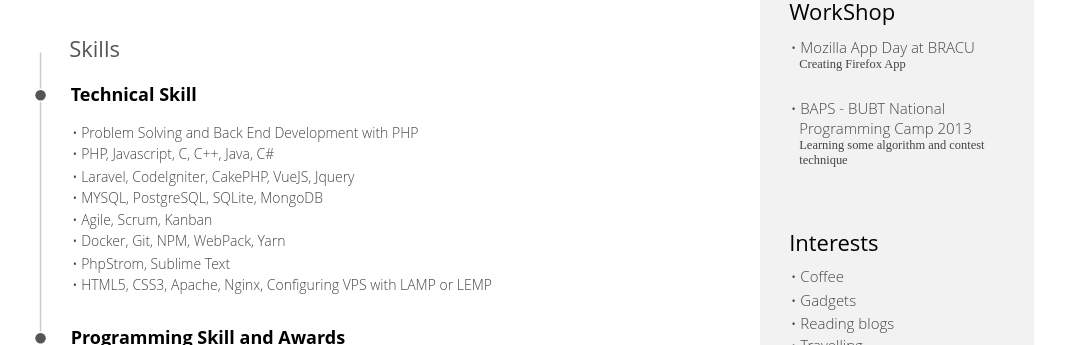
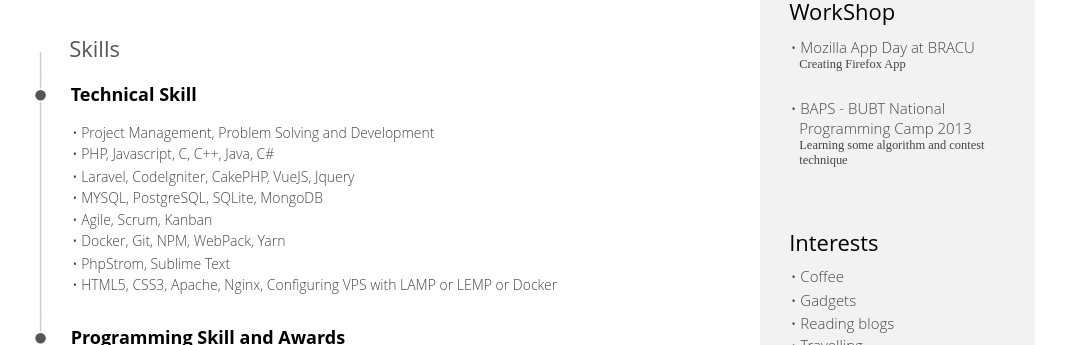
Before and after one commit to Shipu/shipu.github.io, a Nuxt app: page /cv in a window 1280 px wide. Shown: the part 1602-1947 px from the top of the page, without its empty margins (204-1269 px from the left). Built offline with nearby package versions, Linux system fonts and the light colour scheme; a web font is replaced by a local one.

Commit message:
update skill
update skill

```diff
--- a/pages/cv.vue
+++ b/pages/cv.vue
@@ -169,14 +169,14 @@
                     </header>
                     <div>
                         <ul>
-                            <li>Problem Solving and Back End Development with PHP</li>
+                            <li>Project Management, Problem Solving and Development</li>
                             <li>PHP, Javascript, C, C++, Java, C#</li>
                             <li>Laravel, CodeIgniter, CakePHP, VueJS, Jquery</li>
                             <li>MYSQL, PostgreSQL, SQLite, MongoDB</li>
                             <li>Agile, Scrum, Kanban</li>
                             <li>Docker, Git, NPM, WebPack, Yarn
                             <li>PhpStrom, Sublime Text</li>
-                            <li>HTML5, CSS3, Apache, Nginx, Configuring VPS with LAMP or LEMP</li>
+                            <li>HTML5, CSS3, Apache, Nginx, Configuring VPS with LAMP or LEMP or Docker</li>
                         </ul>
                     </div>
                 </div>
```
